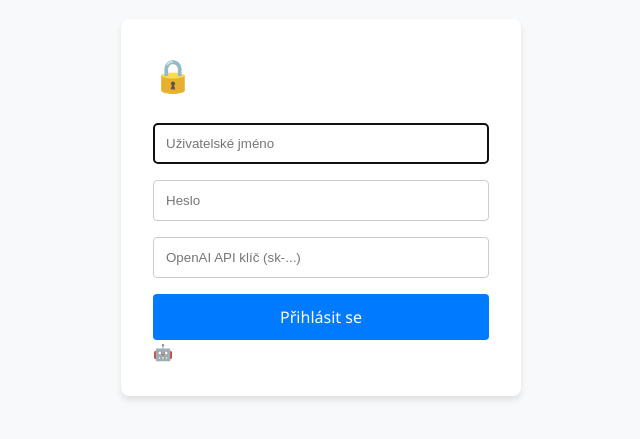
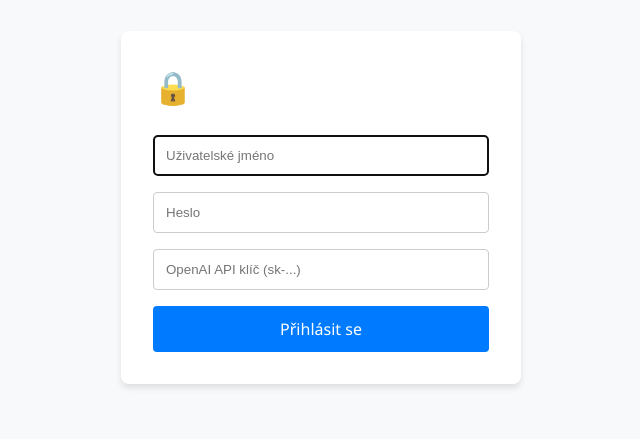
Before and after one commit to mikelmarek/pdf-translator, a React (Vite) app in the folder client/: page / in a window 1280 px wide. Shown: the part 193-632 px from the top of the page, without its empty margins (319-959 px from the left). Built offline with nearby package versions, Linux system fonts and the light colour scheme.

Commit message:
odstranění ai textu

```diff
--- a/client/src/App.tsx
+++ b/client/src/App.tsx
@@ -84,12 +84,11 @@ function App() {
   return (
     <div className="app">
       <div className="app-header">
-        <h1>🤖 PDF Překladač</h1>
+        <h1>PDF Překladač</h1>
         <div style={{ display: 'flex', alignItems: 'center', gap: '12px' }}>
-          <span style={{ color: '#64748b', fontSize: '0.9rem' }}>{username}</span>
-        <button onClick={handleLogout} className="logout-button">
-          Odhlásit se
-        </button>
+          <button onClick={handleLogout} className="logout-button">
+            Odhlásit se
+          </button>
         </div>
       </div>
 
--- a/client/src/components/Login.tsx
+++ b/client/src/components/Login.tsx
@@ -45,6 +45,9 @@ export const Login: React.FC<LoginProps> = ({ onLogin }) => {
       }
 
       if (!loginData.token) throw new Error('Chybí token ze serveru');
+      // clear sensitive inputs ASAP
+      setOpenaiApiKey('');
+      setPassword('');
       onLogin(loginData.token, loginData.username || cleanUsername);
     } catch (err) {
       setError(err instanceof Error ? err.message : 'Nastala chyba');
@@ -109,9 +112,6 @@ export const Login: React.FC<LoginProps> = ({ onLogin }) => {
           </button>
         </form>
 
-        <div className="login-footer">
-          <p>🤖 AI-powered PDF Translation</p>
-        </div>
       </div>
     </div>
   );
```
